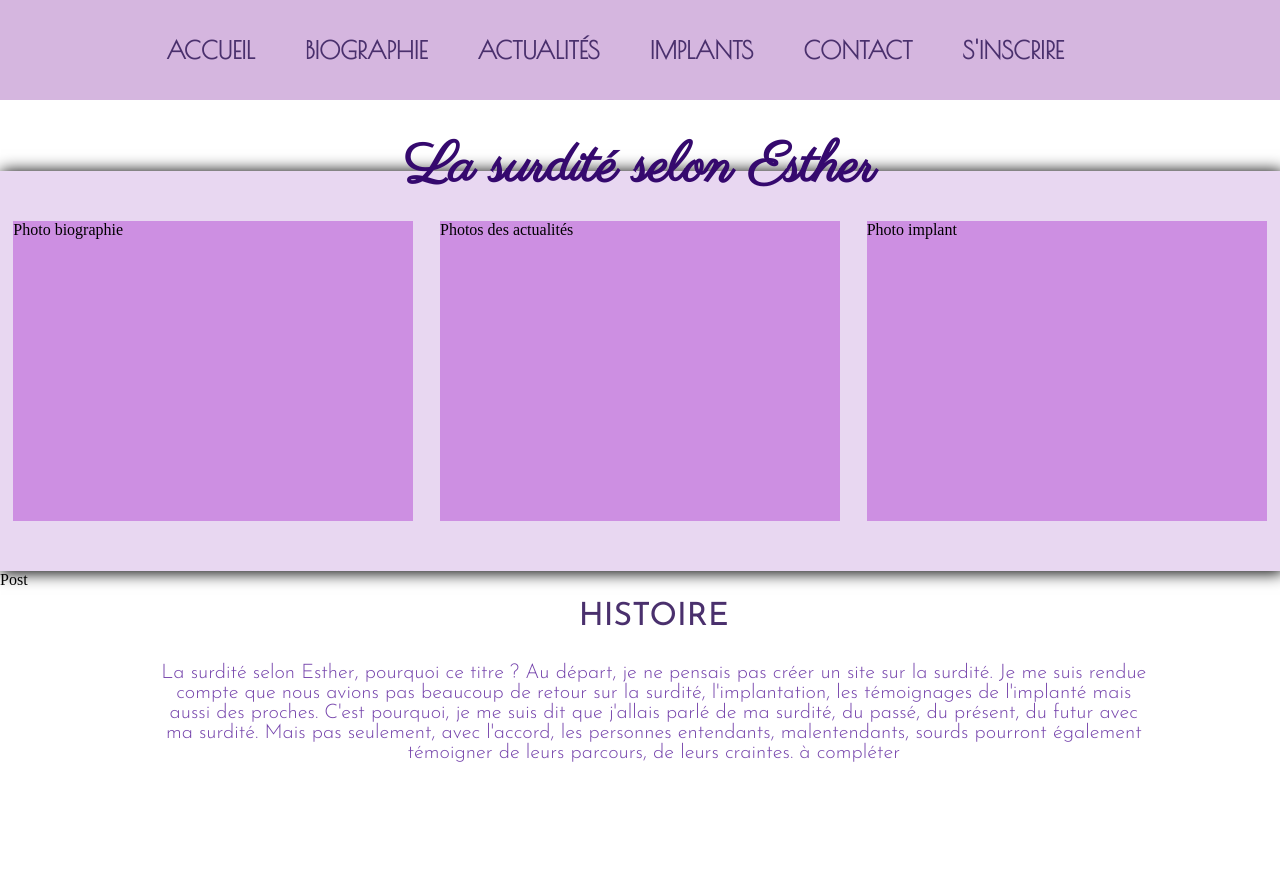
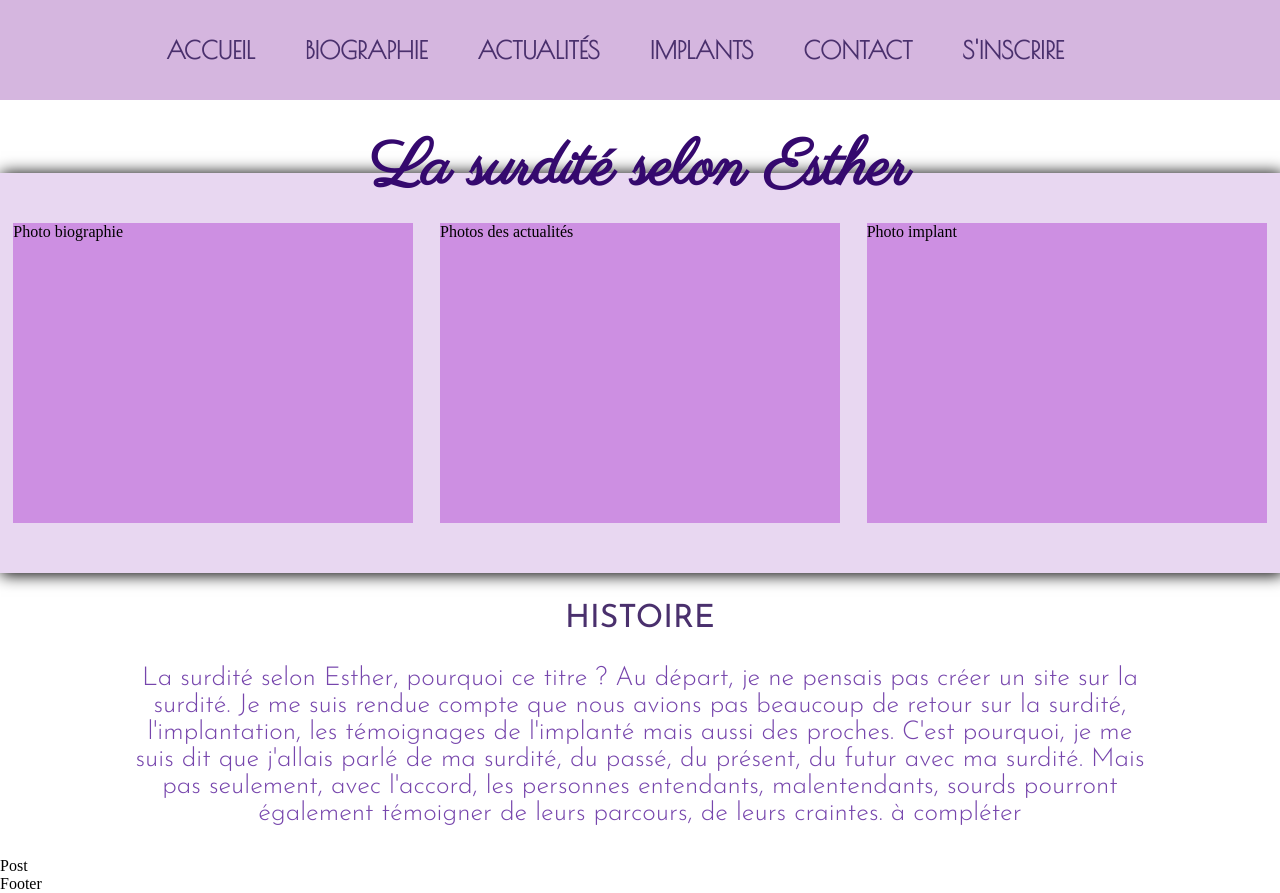
Before and after one commit to eboudrenghien/PortFolio_, a React (Create React App) app in the folder front_end/: page / in a window 1280 px wide. Before the commit the page ends 800 px from the top, so only its background shows below. Built offline with nearby package versions, Linux system fonts and the light colour scheme.

Commit message:
suppression sidebar

```diff
--- a/front_end/src/App.js
+++ b/front_end/src/App.js
@@ -1,13 +1,16 @@
 import React, { Component } from 'react';
-import Home from './components/pages/home/Home';
+import Footer from './components/footer/Footer';
+
 import Navbar from './components/Menu/Navbar';
+import Home from './pages/home/Home';
 
 class App extends Component {
   render() {
     return (
       <div className="App">
         <Navbar/>
-        <Home/>
+        < Home />
+        < Footer />
       </div>
     );
   }
--- /dev/null
+++ b/front_end/src/components/footer/Footer.jsx
@@ -0,0 +1,9 @@
+import React from 'react'
+
+function Footer() {
+  return (
+    <div>Footer</div>
+  )
+}
+
+export default Footer
--- a/front_end/src/components/header/Header.jsx
+++ b/front_end/src/components/header/Header.jsx
@@ -14,6 +14,13 @@ function Header() {
         <div className="actualites">Photos des actualités</div>
         <div className="implants">Photo implant</div>
       </div>
+      <div className="histoire">
+        <h1>HISTOIRE</h1>
+        <p>La surdité selon Esther, pourquoi ce titre ? Au départ, je ne pensais pas créer un site sur la surdité.
+        Je me suis rendue compte que nous avions pas beaucoup de retour sur la surdité, l'implantation, les témoignages de l'implanté mais aussi des proches.
+        C'est pourquoi, je me suis dit que j'allais parlé de ma surdité, du passé, du présent, du futur avec ma surdité.
+        Mais pas seulement, avec l'accord, les personnes entendants, malentendants, sourds pourront également témoigner de leurs parcours, de leurs craintes. à compléter </p>
+      </div>
 
 
     </div>
--- a/front_end/src/components/sidebar/Sidebar.jsx
+++ /dev/null
@@ -1,17 +0,0 @@
-import React from 'react'
-
-function Sidebar() {
-  return (
-    <div className='sidebar'>
-      <div className="histoire">
-        <h1>HISTOIRE</h1>
-        <p>La surdité selon Esther, pourquoi ce titre ? Au départ, je ne pensais pas créer un site sur la surdité.
-        Je me suis rendue compte que nous avions pas beaucoup de retour sur la surdité, l'implantation, les témoignages de l'implanté mais aussi des proches.
-        C'est pourquoi, je me suis dit que j'allais parlé de ma surdité, du passé, du présent, du futur avec ma surdité.
-        Mais pas seulement, avec l'accord, les personnes entendants, malentendants, sourds pourront également témoigner de leurs parcours, de leurs craintes. à compléter </p>
-      </div>
-    </div>
-  )
-}
-
-export default Sidebar
--- a/front_end/src/components/pages/home/Home.jsx
+++ b/front_end/src/pages/home/Home.jsx
@@ -1,7 +1,6 @@
 import React from 'react'
-import Header from '../../header/Header'
-import Post from '../../posts/Posts'
-import Sidebar from '../../sidebar/Sidebar'
+import Header from '../../components/header/Header'
+import Post from '../../components/posts/Posts'
 
 
 function Home() {
@@ -10,7 +9,6 @@ function Home() {
       <Header />
       <div className='home'>
         <Post />
-        <Sidebar />
       </div>
     </React.Fragment>
   );
--- a/front_end/src/styles/components/header.scss
+++ b/front_end/src/styles/components/header.scss
@@ -1,11 +1,11 @@
 .title {
-    margin-top: 20px;
+    margin-top: 15px;
     h1 {
         display: flex;
         flex-direction: column;
         align-items: center;
         padding: 10px;
-        font-size: 56px;
+        font-size: 4rem;
         color: #35096e;
         font-family: 'Parisienne', cursive;
     }
@@ -14,7 +14,7 @@
 .categories {
     width: 100%;
     height: 400px;
-    margin-top: -45px;
+    margin-top: -50px;
     background: #E8D7F1;
     box-shadow: 2px 1px 15px 1px;
     display: flex;
@@ -36,4 +36,28 @@
         height: 300px;
         background-color: $color6;
     }
+
 }
+.histoire {
+    margin-top: 30px;
+    display: flex;
+    flex-direction: column;
+    align-items: center;
+
+    h1 {
+        font-family : $police1;
+        color: $color1;
+        font-weight: 400;
+    }
+
+    p {
+        color: $color3;
+        font-family: $police1;
+        text-align: center;
+        font-weight: 300;
+        font-size: 26px;
+        margin-right: 100px;
+        margin-left: 100px;
+        padding: 30px;
+    }
+}
--- a/front_end/src/styles/components/sidebar.scss
+++ /dev/null
@@ -1,23 +0,0 @@
-.histoire {
-    margin-top: 30px;
-    display: flex;
-    flex-direction: column;
-    align-items: center;
-
-    h1 {
-        font-family : $police1;
-        color: $color1;
-        font-weight: 400;
-    }
-
-    p {
-        color: $color3;
-        font-family: $police1;
-        text-align: center;
-        font-weight: 300;
-        font-size: 20px;
-        margin-right: 100px;
-        margin-left: 100px;
-        padding: 30px;
-    }
-}
--- a/front_end/src/styles/index.css
+++ b/front_end/src/styles/index.css
@@ -4,14 +4,14 @@
 }
 
 .title {
-  margin-top: 20px;
+  margin-top: 15px;
 }
 .title h1 {
   display: flex;
   flex-direction: column;
   align-items: center;
   padding: 10px;
-  font-size: 56px;
+  font-size: 4rem;
   color: #35096e;
   font-family: "Parisienne", cursive;
 }
@@ -19,79 +19,7 @@
 .categories {
   width: 100%;
   height: 400px;
-  margin-top: -45px;
-  background: #E8D7F1;
-  box-shadow: 2px 1px 15px 1px;
-  display: flex;
-  justify-content: space-around;
-  align-items: center;
-}
-.categories .biographie {
-  width: 400px;
-  height: 300px;
-  background-color: rgb(205, 143, 226);
-}
-.categories .actualites {
-  width: 400px;
-  height: 300px;
-  background-color: rgb(205, 143, 226);
-}
-.categories .implants {
-  width: 400px;
-  height: 300px;
-  background-color: rgb(205, 143, 226);
-}
-
-.navbar {
-  width: 100%;
-  height: 100px;
-  background-color: #d5b6df;
-  position: relative;
-  display: flex;
-  justify-content: center;
-  align-items: center;
-}
-
-ul {
-  display: flex;
-  margin: 0;
-  padding: 0;
-  list-style: none;
-}
-ul li {
-  margin-right: 50px;
-}
-ul li a {
-  color: #4A306D;
-  text-decoration: none;
-  font-size: 24px;
-  font-weight: bold;
-  font-family: "Poiret One", cursive;
-}
-
-.home {
-  padding: 0;
-  margin: 0;
-  display: flex;
-}
-
-.title {
-  margin-top: 20px;
-}
-.title h1 {
-  display: flex;
-  flex-direction: column;
-  align-items: center;
-  padding: 10px;
-  font-size: 56px;
-  color: #35096e;
-  font-family: "Parisienne", cursive;
-}
-
-.categories {
-  width: 100%;
-  height: 400px;
-  margin-top: -45px;
+  margin-top: -50px;
   background: #E8D7F1;
   box-shadow: 2px 1px 15px 1px;
   display: flex;
@@ -130,7 +58,101 @@ ul li a {
   font-family: "Josefin Sans", sans-serif;
   text-align: center;
   font-weight: 300;
-  font-size: 20px;
+  font-size: 26px;
+  margin-right: 100px;
+  margin-left: 100px;
+  padding: 30px;
+}
+
+.navbar {
+  width: 100%;
+  height: 100px;
+  background-color: #d5b6df;
+  position: relative;
+  display: flex;
+  justify-content: center;
+  align-items: center;
+}
+
+ul {
+  display: flex;
+  margin: 0;
+  padding: 0;
+  list-style: none;
+}
+ul li {
+  margin-right: 50px;
+}
+ul li a {
+  color: #4A306D;
+  text-decoration: none;
+  font-size: 24px;
+  font-weight: bold;
+  font-family: "Poiret One", cursive;
+}
+
+.home {
+  padding: 0;
+  margin: 0;
+  display: flex;
+}
+
+.title {
+  margin-top: 15px;
+}
+.title h1 {
+  display: flex;
+  flex-direction: column;
+  align-items: center;
+  padding: 10px;
+  font-size: 4rem;
+  color: #35096e;
+  font-family: "Parisienne", cursive;
+}
+
+.categories {
+  width: 100%;
+  height: 400px;
+  margin-top: -50px;
+  background: #E8D7F1;
+  box-shadow: 2px 1px 15px 1px;
+  display: flex;
+  justify-content: space-around;
+  align-items: center;
+}
+.categories .biographie {
+  width: 400px;
+  height: 300px;
+  background-color: rgb(205, 143, 226);
+}
+.categories .actualites {
+  width: 400px;
+  height: 300px;
+  background-color: rgb(205, 143, 226);
+}
+.categories .implants {
+  width: 400px;
+  height: 300px;
+  background-color: rgb(205, 143, 226);
+}
+
+.histoire {
+  margin-top: 30px;
+  display: flex;
+  flex-direction: column;
+  align-items: center;
+}
+.histoire h1 {
+  font-family: "Josefin Sans", sans-serif;
+  color: #4A306D;
+  font-weight: 400;
+}
+.histoire p {
+  color: #7645AC;
+  font-family: "Josefin Sans", sans-serif;
+  text-align: center;
+  font-weight: 300;
+  font-size: 26px;
   margin-right: 100px;
   margin-left: 100px;
   padding: 30px;
--- a/front_end/src/styles/index.scss
+++ b/front_end/src/styles/index.scss
@@ -4,4 +4,3 @@
 @import './pages/home.scss';
 @import './components/posts.scss';
 @import './components/header.scss';
-@import './components/sidebar.scss'
```
Also changed, not shown: 1 other file (tests, documents, lock files or other folders).
